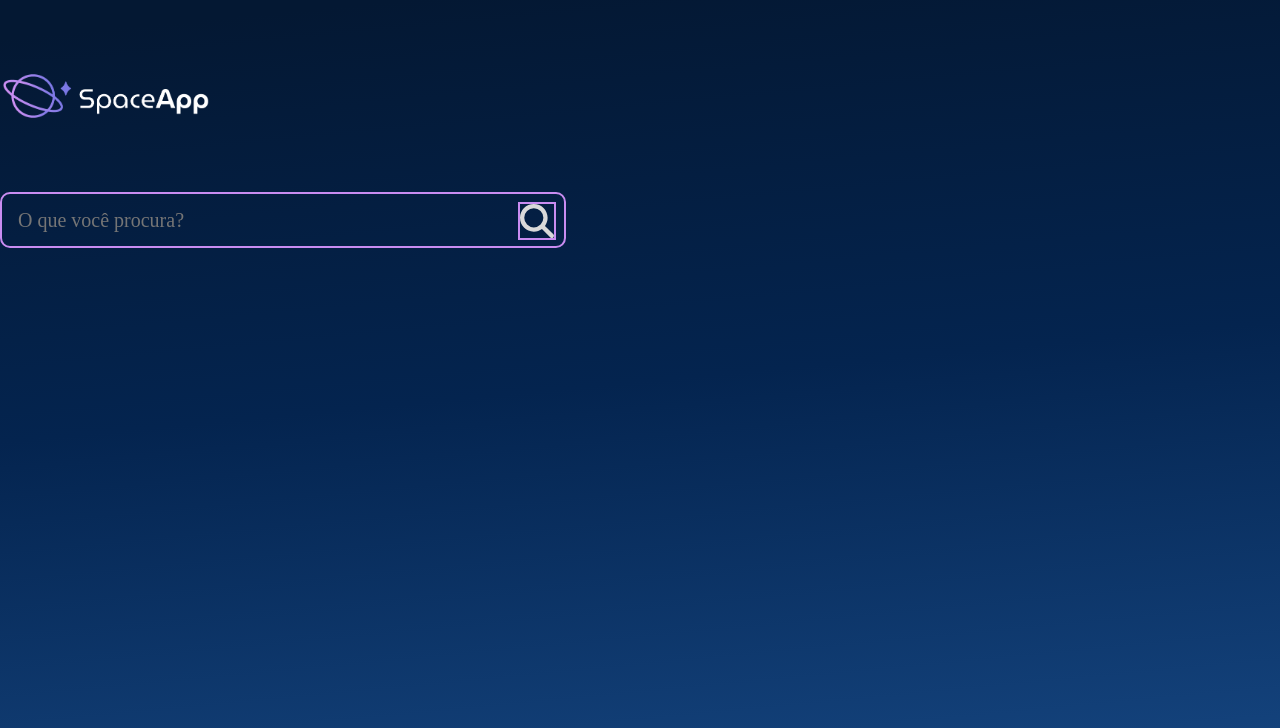
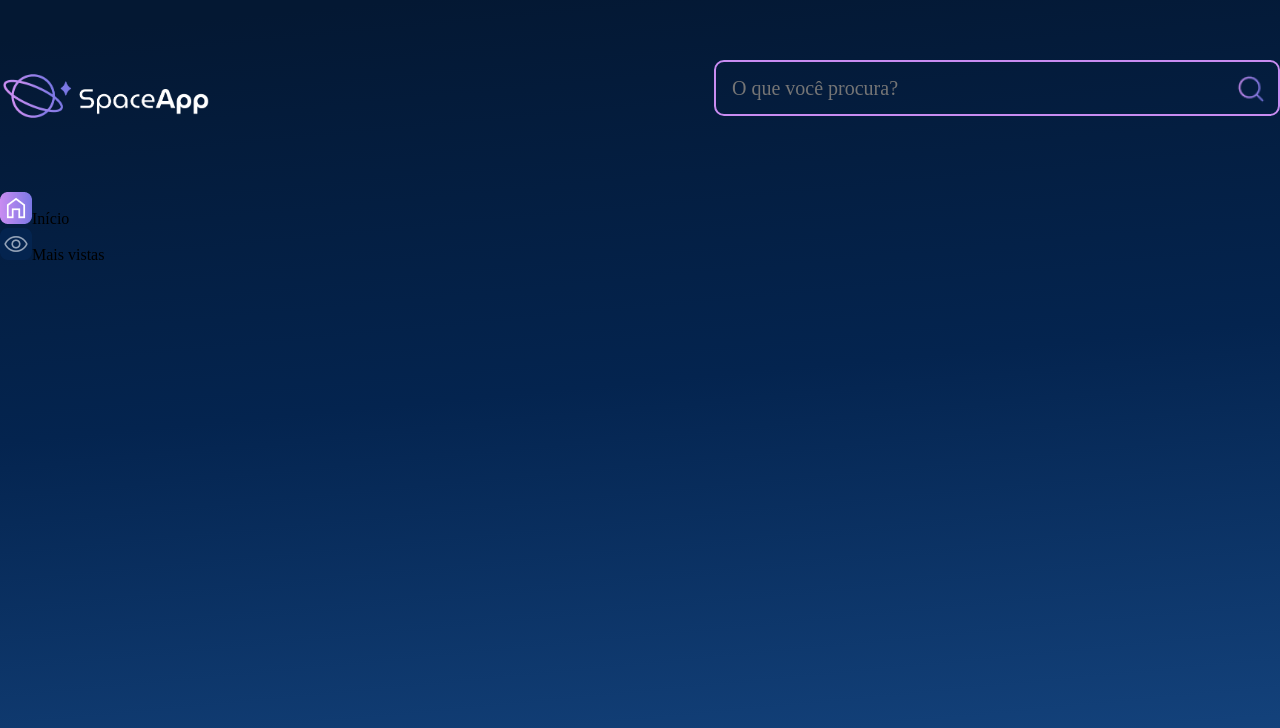
Before and after one commit to birajnior/space-app, a React (Vite) app: page / in a window 1280 px wide. Shown: the top 728 px of the page. Built offline with nearby package versions, Linux system fonts and the light colour scheme.

Commit message:
Criando Barra Lateral

```diff
--- a/src/App.jsx
+++ b/src/App.jsx
@@ -1,7 +1,7 @@
 import styled from "styled-components";
 import EstilosGlobais from "./componentes/EstilosGlobais";
 import Cabecalho from "./componentes/Cabecalho";
-import InputPesquisa from "./componentes/CampoTexto";
+import BarraLateral from "./componentes/BarraLateral";
 
 const FundoGrandiente = styled.div`
   background: linear-gradient(
@@ -19,7 +19,8 @@ function App() {
     <FundoGrandiente>
       <EstilosGlobais />
       <Cabecalho />
-      <InputPesquisa />
+      <BarraLateral />
+
     </FundoGrandiente>
   );
 }
--- /dev/null
+++ b/src/componentes/BarraLateral/ItemNavegacao/index.jsx
@@ -0,0 +1,21 @@
+import styled from "styled-components";
+
+const ItemListaEstilizado = styled.li`
+
+`
+
+const ItemNavegacao = ({
+  children,
+  iconeAtivo,
+  iconeInativo,
+  ativo = false,
+}) => {
+  return (
+    <ItemListaEstilizado>
+    <img src={ativo ? iconeAtivo : iconeInativo} alt="" />
+    {children}
+    </ItemListaEstilizado>
+  )
+};
+
+export default ItemNavegacao
--- /dev/null
+++ b/src/componentes/BarraLateral/index.jsx
@@ -0,0 +1,35 @@
+import styled from "styled-components";
+import ItemNavegacao from "./ItemNavegacao";
+
+const ListaEstilizada = styled.ul`
+  list-style: none;
+  padding: 0;
+  margin: 0;
+  width: 13.25rem;
+`;
+
+const BarraLateral = () => {
+  return (
+    <aside>
+      <nav>
+        <ListaEstilizada>
+          <ItemNavegacao
+            iconeAtivo="/icones/home-ativo.png"
+            iconsInativo="/icones/home-inativo.png"
+            ativo={true}
+          >
+            Início
+          </ItemNavegacao>
+          <ItemNavegacao
+            iconeAtivo="/icones/mais-vistas-ativo.png"
+            iconeInativo="/icones/mais-vistas-inativo.png"
+          >
+            Mais vistas
+          </ItemNavegacao>
+        </ListaEstilizada>
+      </nav>
+    </aside>
+  );
+};
+
+export default BarraLateral;
--- a/src/componentes/Cabecalho/index.jsx
+++ b/src/componentes/Cabecalho/index.jsx
@@ -1,11 +1,12 @@
 import styled from "styled-components";
+import InputPesquisa from "../CampoTexto";
 
 const HeaderEstilizado = styled.header`
-  padding: 60px 0;
+  padding: 3.75rem 0;
   display: flex;
   justify-content: space-between;
   img {
-    max-width: 212px;
+    max-width: 13.25rem;
   }
 `;
 
@@ -13,6 +14,7 @@ const Cabecalho = () => {
   return (
     <HeaderEstilizado>
       <img src="/imagens/logo.png" alt="Logo space app" />
+      <InputPesquisa />
     </HeaderEstilizado>
   );
 };
--- a/src/componentes/CampoTexto/index.jsx
+++ b/src/componentes/CampoTexto/index.jsx
@@ -1,45 +1,38 @@
-import { FontAwesomeIcon } from "@fortawesome/react-fontawesome";
-import { faSearch } from "@fortawesome/free-solid-svg-icons";
 import styled from "styled-components";
+import search from "./search.png"
 
 const ContainerEstilizado = styled.div`
   position: relative;
   display: inline-block;
-  #iconSearch {
-    position: absolute;
-    top: 10px;
-    right: 10px;
-    width: 38px;
-    height: 38px;
-    border: 2px solid;
-    color: #d9d9d9;
-    border-color: #c98cf1;
-    background: transparent;
-    box-sizing: border-box;
-
-  }
 `;
 
 const InputEstilizado = styled.input`
-  height: 56px;
-  padding: 12px 16px;
-  border-radius: 10px;
-  border: 2px solid;
-  border-color: #c98cf1;
+  height: 3.5rem;
+  padding: 0.75rem 1rem;
+  border-radius: 0.625rem;
+  border: 0.125rem solid #c98cf1;
   background: transparent;
   box-sizing: border-box;
-  width: 566px;
+  width: 35.375rem;
   color: #d9d9d9;
   font-weight: 400;
-  font-size: 20px;
-  line-height: 20px;
+  font-size: 1.25rem;
+  line-height: 1.25rem;
+`;
+
+const IconSearch = styled.img`
+position: absolute;
+top: 0.625rem;
+right: 0.625rem;
+width: 2.375rem;
+height: 2.375rem;
 `;
 
 const InputPesquisa = (props) => {
   return (
     <ContainerEstilizado>
       <InputEstilizado placeholder="O que você procura?" {...props} />
-      <FontAwesomeIcon icon={faSearch} id="iconSearch" />
+      <IconSearch src={search}  alt="ícone de lupa"/>
     </ContainerEstilizado>
   );
 };
```
Also changed, not shown: src/componentes/CampoTexto/search.png (added).
